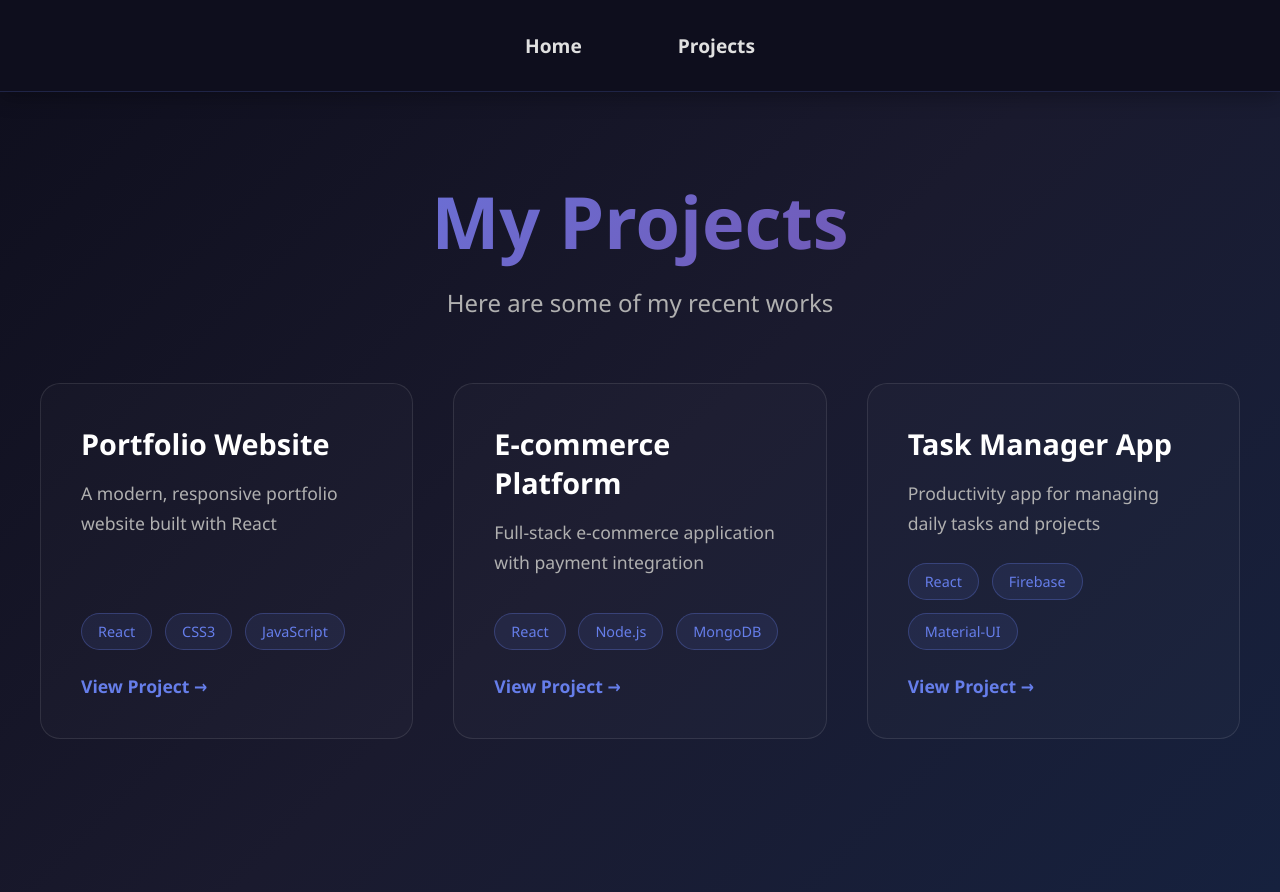
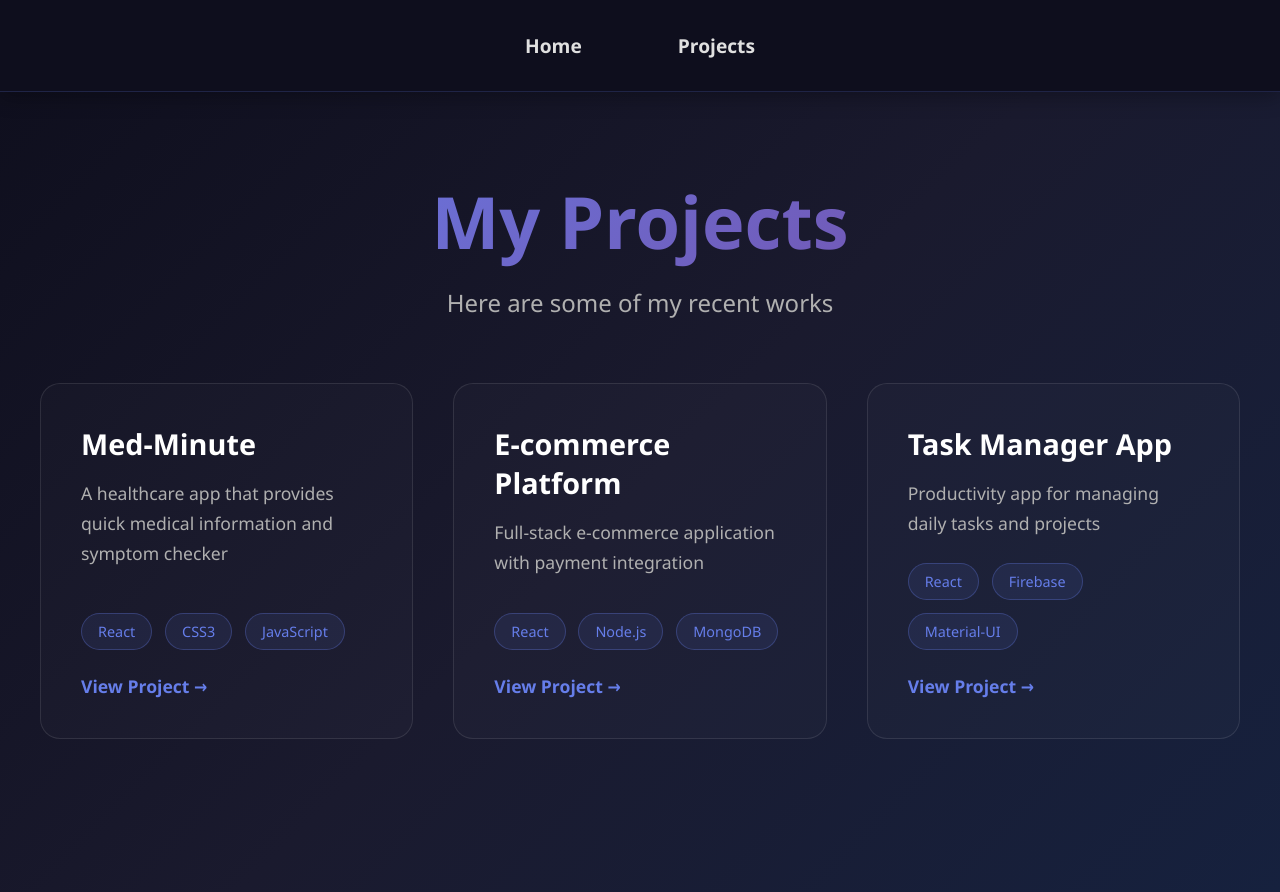
Before and after one commit to Ayushma0208/personal-portfolio, a React (Create React App) app: page /projects in a window 1280 px wide. Built offline with nearby package versions, Linux system fonts and the light colour scheme.

Commit message:
:feat: update code icon and title

```diff
--- a/public/index.html
+++ b/public/index.html
@@ -2,12 +2,12 @@
 <html lang="en">
   <head>
     <meta charset="utf-8" />
-    <link rel="icon" href="%PUBLIC_URL%/favicon.ico" />
+    <link rel="icon" href="%PUBLIC_URL%/code_icon.webp" />
     <meta name="viewport" content="width=device-width, initial-scale=1" />
     <meta name="theme-color" content="#000000" />
     <meta
       name="description"
-      content="Web site created using create-react-app"
+      content="Ayushma Tripathi's personal portfolio website"
     />
     <link rel="apple-touch-icon" href="%PUBLIC_URL%/logo192.png" />
     <!--
@@ -24,7 +24,7 @@
       work correctly both with client-side routing and a non-root public URL.
       Learn how to configure a non-root public URL by running `npm run build`.
     -->
-    <title>React App</title>
+    <title>Ayushma Tripathi</title>
   </head>
   <body>
     <noscript>You need to enable JavaScript to run this app.</noscript>
--- a/src/components/ProjectsPage.js
+++ b/src/components/ProjectsPage.js
@@ -5,8 +5,8 @@ const ProjectsPage = () => {
   const projects = [
     {
       id: 1,
-      title: "Portfolio Website",
-      description: "A modern, responsive portfolio website built with React",
+      title: "Med-Minute",
+      description: "A healthcare app that provides quick medical information and symptom checker",
       technologies: ["React", "CSS3", "JavaScript"],
       link: "#"
     },
```
Also changed, not shown: public/code_icon.webp (added).
